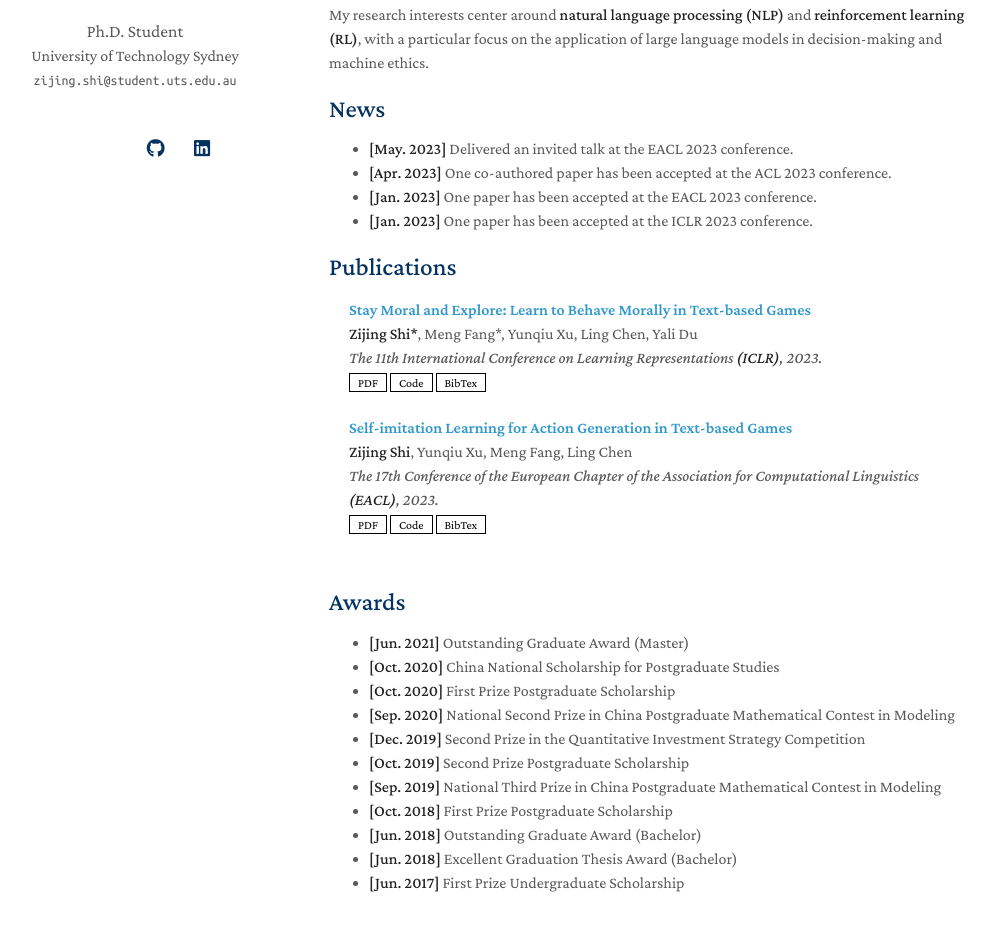
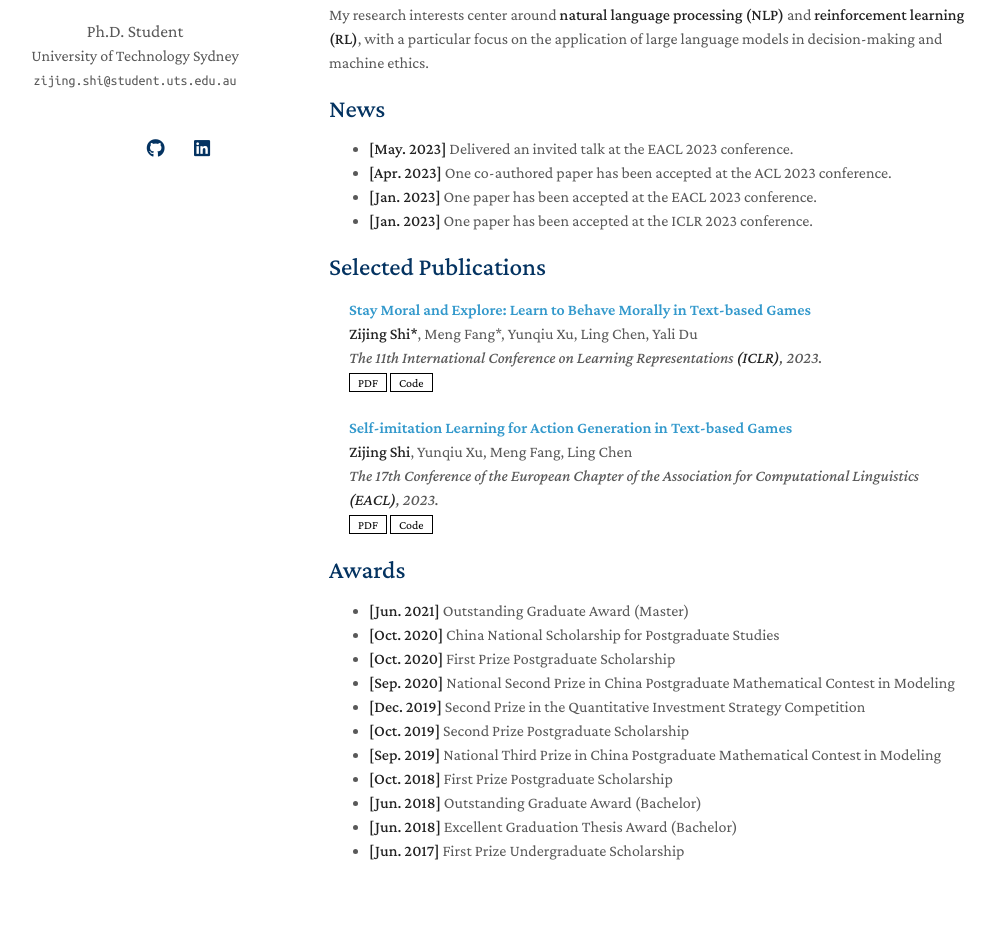
Before and after one commit to winni18/winni18.github.io, a Jekyll site: the page built from index.md, in a window 1280 px wide and 1211 px high. Shown: the part 222-1153 px from the top of the window, without its empty margins (141-1136 px from the left). Built offline with Jekyll 4.4.1, drawn with Linux system fonts in a browser that asks for light colours; nearby versions of some CDN libraries; a style sheet for code colours, icons or effects is not loaded; our own code applies the rules of GitHub Pages for plain Markdown files.

Commit message:
update readme

```diff
--- a/_config.yml
+++ b/_config.yml
@@ -2,6 +2,7 @@
 title: Zijing Shi
 position: Ph.D. Student
 affiliation: University of Technology Sydney
+affiliation_link: https://www.uts.edu.au/about/faculty-engineering-and-information-technology/computer-science
 email: zijing.shi@student.uts.edu.au
 
 # Search Engine Optimization (SEO)
--- a/_includes/publications.md
+++ b/_includes/publications.md
@@ -1,24 +1,23 @@
-<h2 id="publications" style="margin: 2px 0px -15px;">Publications</h2>
+<h2 id="publications" style="margin: 2px 0px -15px;">Selected Publications</h2>
 
 <div class="publications">
 <ol class="bibliography">
 
+
 <li>
 <div class="pub-row">
-
   <!-- <div class="col-sm-3 abbr" style="position: relative;padding-right: 15px;padding-left: 15px;">
     <img src="assets/img/iclr2023.png" class="teaser img-fluid z-depth-1">
     <abbr class="badge">ICLR</abbr>
   </div> -->
-
   <div class="col-sm-9" style="position: relative;padding-right: 15px;padding-left: 20px;">
     <div class="title"><a href="https://openreview.net/pdf?id=CtS2Rs_aYk">Stay Moral and Explore: Learn to Behave Morally in Text-based Games</a></div>
     <div class="author"><strong>Zijing Shi*</strong>, Meng Fang*, Yunqiu Xu, Ling Chen, Yali Du</div>
     <div class="periodical"><em>The 11th International Conference on Learning Representations <strong>(ICLR)</strong>, 2023.</em></div>
     <div class="links">
       <a href="https://openreview.net/pdf?id=CtS2Rs_aYk" class="btn btn-sm z-depth-0" role="button" target="_blank" style="font-size:12px;">PDF</a>
-      <a href="https://github.com/yaoyao-liu/mnemonics" class="btn btn-sm z-depth-0" role="button" target="_blank" style="font-size:12px;">Code</a>
-      <a href="https://dblp.uni-trier.de/rec/conf/cvpr/LiuSLSS20.html?view=bibtex" class="btn btn-sm z-depth-0" role="button" target="_blank" style="font-size:12px;">BibTex</a>
+      <a href="https://github.com/winni18/CSM" class="btn btn-sm z-depth-0" role="button" target="_blank" style="font-size:12px;">Code</a>
+      <!-- <a href="https://dblp.uni-trier.de/rec/conf/cvpr/LiuSLSS20.html?view=bibtex" class="btn btn-sm z-depth-0" role="button" target="_blank" style="font-size:12px;">BibTex</a> -->
       <!-- <strong><i style="color:#e74d3c">Oral Presentation</i></strong> -->
     </div>
   </div>
@@ -29,27 +28,24 @@
 
 <li>
 <div class="pub-row">
-
   <!-- <div class="col-sm-3 abbr" style="position: relative;padding-right: 15px;padding-left: 15px;">
     <img src="assets/img/eacl2023.png" class="teaser img-fluid z-depth-1">
     <abbr class="badge">EACL</abbr>
   </div> -->
-
   <div class="col-sm-9" style="position: relative;padding-right: 15px;padding-left: 20px;">
-    <div class="title"><a href="https://openreview.net/pdf?id=CtS2Rs_aYk">Self-imitation Learning for Action Generation in Text-based Games</a></div>
+    <div class="title"><a href="https://aclanthology.org/2023.eacl-main.50.pdf">Self-imitation Learning for Action Generation in Text-based Games</a></div>
     <div class="author"><strong>Zijing Shi</strong>, Yunqiu Xu, Meng Fang, Ling Chen</div>
     <div class="periodical"><em>The 17th Conference of the European Chapter of the Association for Computational Linguistics <strong>(EACL)</strong>, 2023.</em></div>
     <div class="links">
       <a href="https://aclanthology.org/2023.eacl-main.50.pdf" class="btn btn-sm z-depth-0" role="button" target="_blank" style="font-size:12px;">PDF</a>
-      <a href="https://github.com/yaoyao-liu/mnemonics" class="btn btn-sm z-depth-0" role="button" target="_blank" style="font-size:12px;">Code</a>
-      <a href="https://dblp.uni-trier.de/rec/conf/cvpr/LiuSLSS20.html?view=bibtex" class="btn btn-sm z-depth-0" role="button" target="_blank" style="font-size:12px;">BibTex</a>
+      <a href="https://github.com/winni18/CSM" class="btn btn-sm z-depth-0" role="button" target="_blank" style="font-size:12px;">Code</a>
+      <!-- <a href="https://dblp.uni-trier.de/rec/conf/cvpr/LiuSLSS20.html?view=bibtex" class="btn btn-sm z-depth-0" role="button" target="_blank" style="font-size:12px;">BibTex</a> -->
       <!-- <strong><i style="color:#e74d3c">Oral Presentation</i></strong> -->
     </div>
   </div>
 </div>
 </li>
 
-<br>
 
 </ol>
 </div>
```
Also changed, not shown: README.md, README_de.md (deleted), README_zh_Hans.md (deleted), README_zh_Hant.md (deleted).
